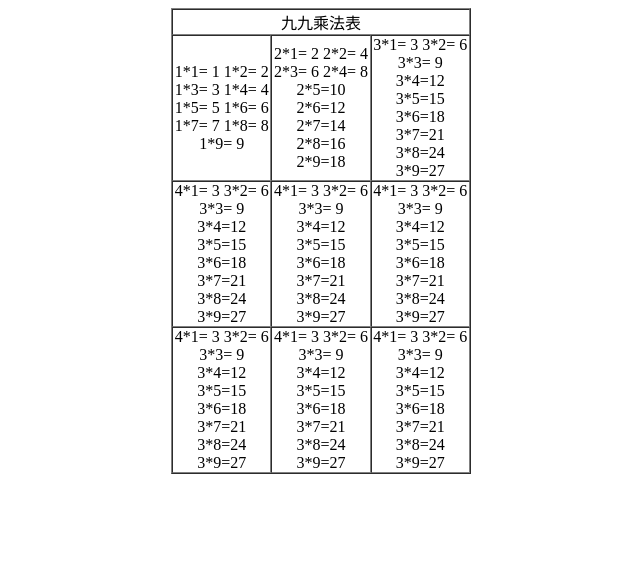
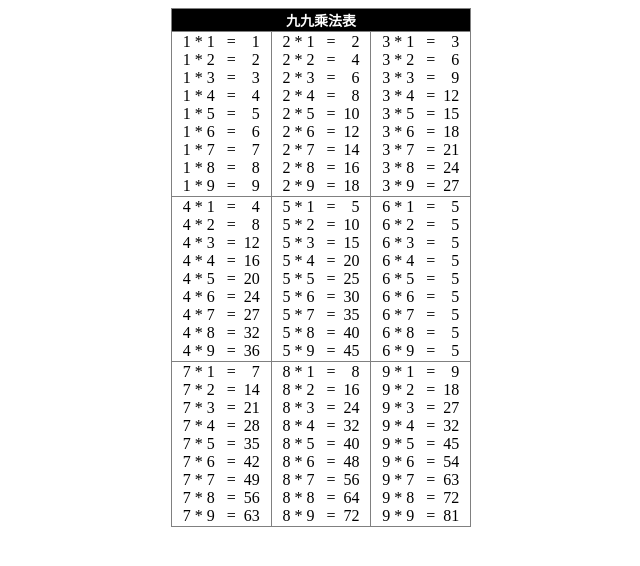
Before and after one commit to 3411007062/3411007062, a plain HTML site: page 99.html in a window 1280 px wide. Shown: the whole page, without its empty margins (319-959 px from the left). Drawn offline with Linux system fonts and the light colour scheme.

Commit message:
Add files via upload

```diff
--- a/99.html
+++ b/99.html
@@ -5,114 +5,139 @@
     <meta http-equiv="X-UA-Compatible" content="IE=edge">
     <meta name="viewport" content="width=device-width, initial-scale=1.0">
     <title>Document</title>
+    <style>
+        table{
+            border-collapse: collapse;
+        }
+        .th{
+            background-color: #000;
+            color: #FFF;
+            font-size: 14px;
+            font-weight: bold;
+        }
+        td{
+            text-align: center;
+        }
+        .span1{
+            width:40px;
+            display: inline-block;
+            text-align: left;
+        }
+        .span2{
+            width:20px;
+            display: inline-block;
+            text-align: right;
+        }
+    </style>
 </head>
 <body>
-    <table border="1" width="300" cellpadding="0" cellspacing="0" align="center">
+    <table align="center" border="1" width="300">
         <tr>
-            <td colspan="3" align="center" background-color:#000>九九乘法表</td>
+            <td colspan="3" class="th">九九乘法表</td>
         </tr>
         <tr>
-            <td align="center" >
-                1*1= 1
-                1*2= 2
-                1*3= 3
-                1*4= 4
-                1*5= 5
-                1*6= 6
-                1*7= 7
-                1*8= 8
-                1*9= 9
+            <td>
+                <span class="span1">1 * 1</span> = <span class="span2">1</span><br>
+                <span class="span1">1 * 2</span> = <span class="span2">2</span><br>
+                <span class="span1">1 * 3</span> = <span class="span2">3</span><br>
+                <span class="span1">1 * 4</span> = <span class="span2">4</span><br>
+                <span class="span1">1 * 5</span> = <span class="span2">5</span><br>
+                <span class="span1">1 * 6</span> = <span class="span2">6</span><br>
+                <span class="span1">1 * 7</span> = <span class="span2">7</span><br>
+                <span class="span1">1 * 8</span> = <span class="span2">8</span><br>
+                <span class="span1">1 * 9</span> = <span class="span2">9</span><br>
             </td>
-            <td align="center">
-                2*1= 2
-                2*2= 4
-                2*3= 6
-                2*4= 8
-                2*5=10
-                2*6=12
-                2*7=14
-                2*8=16
-                2*9=18
+            <td>
+                <span class="span1">2 * 1</span> = <span class="span2">2</span><br>
+                <span class="span1">2 * 2</span> = <span class="span2">4</span><br>
+                <span class="span1">2 * 3</span> = <span class="span2">6</span><br>
+                <span class="span1">2 * 4</span> = <span class="span2">8</span><br>
+                <span class="span1">2 * 5</span> = <span class="span2">10</span><br>
+                <span class="span1">2 * 6</span> = <span class="span2">12</span><br>
+                <span class="span1">2 * 7</span> = <span class="span2">14</span><br>
+                <span class="span1">2 * 8</span> = <span class="span2">16</span><br>
+                <span class="span1">2 * 9</span> = <span class="span2">18</span><br>
             </td>
-            <td align="center">
-                3*1= 3
-                3*2= 6
-                3*3= 9
-                3*4=12
-                3*5=15
-                3*6=18
-                3*7=21
-                3*8=24
-                3*9=27
+            <td>
+                <span class="span1">3 * 1</span> = <span class="span2">3</span><br>
+                <span class="span1">3 * 2</span> = <span class="span2">6</span><br>
+                <span class="span1">3 * 3</span> = <span class="span2">9</span><br>
+                <span class="span1">3 * 4</span> = <span class="span2">12</span><br>
+                <span class="span1">3 * 5</span> = <span class="span2">15</span><br>
+                <span class="span1">3 * 6</span> = <span class="span2">18</span><br>
+                <span class="span1">3 * 7</span> = <span class="span2">21</span><br>
+                <span class="span1">3 * 8</span> = <span class="span2">24</span><br>
+                <span class="span1">3 * 9</span> = <span class="span2">27</span><br>
             </td>
         </tr>
         <tr>
-            <td align="center">
-                4*1= 3
-                3*2= 6
-                3*3= 9
-                3*4=12
-                3*5=15
-                3*6=18
-                3*7=21
-                3*8=24
-                3*9=27
+            <td>
+                <span class="span1">4 * 1</span> = <span class="span2">4</span><br>
+                <span class="span1">4 * 2</span> = <span class="span2">8</span><br>
+                <span class="span1">4 * 3</span> = <span class="span2">12</span><br>
+                <span class="span1">4 * 4</span> = <span class="span2">16</span><br>
+                <span class="span1">4 * 5</span> = <span class="span2">20</span><br>
+                <span class="span1">4 * 6</span> = <span class="span2">24</span><br>
+                <span class="span1">4 * 7</span> = <span class="span2">27</span><br>
+                <span class="span1">4 * 8</span> = <span class="span2">32</span><br>
+                <span class="span1">4 * 9</span> = <span class="span2">36</span><br>
             </td>
-            <td align="center">
-                4*1= 3
-                3*2= 6
-                3*3= 9
-                3*4=12
-                3*5=15
-                3*6=18
-                3*7=21
-                3*8=24
-                3*9=27
+            <td>
+                <span class="span1">5 * 1</span> = <span class="span2">5</span><br>
+                <span class="span1">5 * 2</span> = <span class="span2">10</span><br>
+                <span class="span1">5 * 3</span> = <span class="span2">15</span><br>
+                <span class="span1">5 * 4</span> = <span class="span2">20</span><br>
+                <span class="span1">5 * 5</span> = <span class="span2">25</span><br>
+                <span class="span1">5 * 6</span> = <span class="span2">30</span><br>
+                <span class="span1">5 * 7</span> = <span class="span2">35</span><br>
+                <span class="span1">5 * 8</span> = <span class="span2">40</span><br>
+                <span class="span1">5 * 9</span> = <span class="span2">45</span><br>
             </td>
-            <td align="center">
-                4*1= 3
-                3*2= 6
-                3*3= 9
-                3*4=12
-                3*5=15
-                3*6=18
-                3*7=21
-                3*8=24
-                3*9=27
+            <td>
+                <span class="span1">6 * 1</span> = <span class="span2">5</span><br>
+                <span class="span1">6 * 2</span> = <span class="span2">5</span><br>
+                <span class="span1">6 * 3</span> = <span class="span2">5</span><br>
+                <span class="span1">6 * 4</span> = <span class="span2">5</span><br>
+                <span class="span1">6 * 5</span> = <span class="span2">5</span><br>
+                <span class="span1">6 * 6</span> = <span class="span2">5</span><br>
+                <span class="span1">6 * 7</span> = <span class="span2">5</span><br>
+                <span class="span1">6 * 8</span> = <span class="span2">5</span><br>
+                <span class="span1">6 * 9</span> = <span class="span2">5</span><br>
             </td>
         </tr>
         <tr>
-            <td align="center">
-                4*1= 3
-                3*2= 6
-                3*3= 9
-                3*4=12
-                3*5=15
-                3*6=18
-                3*7=21
-                3*8=24
-                3*9=27</td>
-            <td align="center">
-                4*1= 3
-                3*2= 6
-                3*3= 9
-                3*4=12
-                3*5=15
-                3*6=18
-                3*7=21
-                3*8=24
-                3*9=27
+            <td>
+                <span class="span1">7 * 1</span> = <span class="span2">7</span><br>
+                <span class="span1">7 * 2</span> = <span class="span2">14</span><br>
+                <span class="span1">7 * 3</span> = <span class="span2">21</span><br>
+                <span class="span1">7 * 4</span> = <span class="span2">28</span><br>
+                <span class="span1">7 * 5</span> = <span class="span2">35</span><br>
+                <span class="span1">7 * 6</span> = <span class="span2">42</span><br>
+                <span class="span1">7 * 7</span> = <span class="span2">49</span><br>
+                <span class="span1">7 * 8</span> = <span class="span2">56</span><br>
+                <span class="span1">7 * 9</span> = <span class="span2">63</span><br>
             </td>
-            <td align="center">
-                4*1= 3
-                3*2= 6
-                3*3= 9
-                3*4=12
-                3*5=15
-                3*6=18
-                3*7=21
-                3*8=24
-                3*9=27
+            <td>
+                <span class="span1">8 * 1</span> = <span class="span2">8</span><br>
+                <span class="span1">8 * 2</span> = <span class="span2">16</span><br>
+                <span class="span1">8 * 3</span> = <span class="span2">24</span><br>
+                <span class="span1">8 * 4</span> = <span class="span2">32</span><br>
+                <span class="span1">8 * 5</span> = <span class="span2">40</span><br>
+                <span class="span1">8 * 6</span> = <span class="span2">48</span><br>
+                <span class="span1">8 * 7</span> = <span class="span2">56</span><br>
+                <span class="span1">8 * 8</span> = <span class="span2">64</span><br>
+                <span class="span1">8 * 9</span> = <span class="span2">72</span><br>
+            </td>
+            <td>
+                <span class="span1">9 * 1</span> = <span class="span2">9</span><br>
+                <span class="span1">9 * 2</span> = <span class="span2">18</span><br>
+                <span class="span1">9 * 3</span> = <span class="span2">27</span><br>
+                <span class="span1">9 * 4</span> = <span class="span2">32</span><br>
+                <span class="span1">9 * 5</span> = <span class="span2">45</span><br>
+                <span class="span1">9 * 6</span> = <span class="span2">54</span><br>
+                <span class="span1">9 * 7</span> = <span class="span2">63</span><br>
+                <span class="span1">9 * 8</span> = <span class="span2">72</span><br>
+                <span class="span1">9 * 9</span> = <span class="span2">81</span><br>
             </td>
         </tr>
      </table>
```
